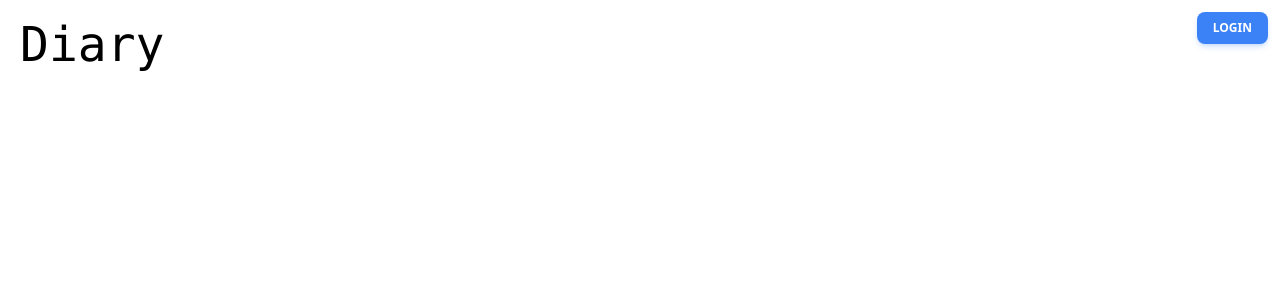
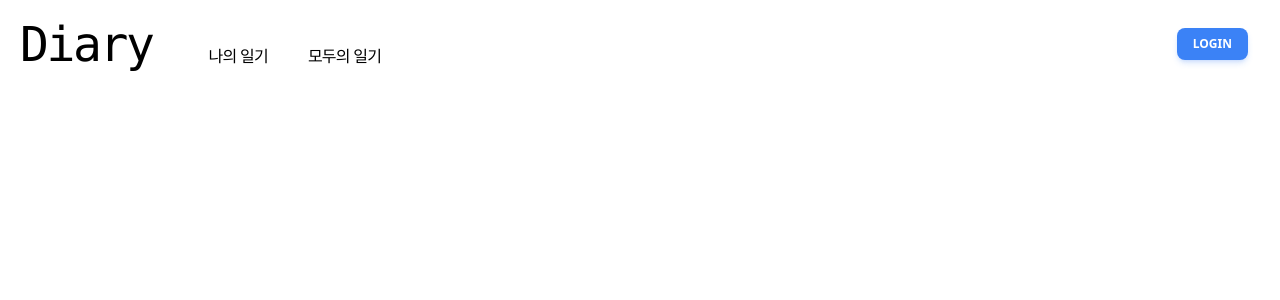
Before and after one commit to JIA-Team5-ReactProject/2023-DiaryApp-Team5, a React (Create React App) app: page / in a window 1280 px wide. Shown: the top 300 px of the page. Built offline with nearby package versions, Linux system fonts and the light colour scheme.

Commit message:
-Refactor: header component화 -Design: Header와 login-page 간단한 틀

```diff
--- a/src/App.js
+++ b/src/App.js
@@ -1,23 +1,14 @@
-import { useNavigate } from "react-router-dom";
+import Main from "./pages/Main";
+import Login from "./pages/Login";
+import { Route, Routes } from "react-router-dom";
 
 function App() {
-  let navigate = useNavigate();
   return (
-    <div className="font-mono">
-      <div className="flex">
-        <div className="flex-1 m-5 text-5xl">Diary</div>
-        <div>
-          <button
-            class="middle none center m-3 rounded-lg bg-blue-500 py-2 px-4 font-sans text-xs font-bold uppercase text-white shadow-md shadow-blue-500/20 transition-all hover:shadow-lg hover:shadow-blue-500/40 focus:opacity-[0.85] focus:shadow-none active:opacity-[0.85] active:shadow-none disabled:pointer-events-none disabled:opacity-50 disabled:shadow-none"
-            data-ripple-light="true"
-            onClick={() => {
-              navigate(""); //login페이지로 가기
-            }}
-          >
-            login
-          </button>
-        </div>
-      </div>
+    <div>
+      <Routes>
+        <Route path="/" element={<Main />} />
+        <Route path="/login" element={<Login />} />
+      </Routes>
     </div>
   );
 }
--- /dev/null
+++ b/src/components/Header.js
@@ -0,0 +1,37 @@
+import { useState } from "react";
+import { useNavigate } from "react-router-dom";
+
+function Header() {
+  let navigate = useNavigate();
+  let [whoDiary, setWhoDiary] = useState();
+  return (
+    <div>
+      <div className="flex m-5">
+        <div className="flex-none text-5xl tracking-tighter font-mono mr-14">
+          Diary
+        </div>
+        <div className="flex-1 flex tracking-tighter font-extralight">
+          <div className="flex-none mr-10 place-self-end hover:cursor-pointer">
+            나의 일기
+          </div>
+          <div className="flex-none mr-10 place-self-end hover:cursor-pointer">
+            모두의 일기
+          </div>
+        </div>
+        <div className="place-self-center">
+          <button
+            class="middle none center  mx-3 rounded-lg bg-blue-500 py-2 px-4 font-sans text-xs font-bold uppercase text-white shadow-md shadow-blue-500/20 transition-all hover:shadow-lg hover:shadow-blue-500/40 focus:opacity-[0.85] focus:shadow-none active:opacity-[0.85] active:shadow-none disabled:pointer-events-none disabled:opacity-50 disabled:shadow-none"
+            data-ripple-light="true"
+            onClick={() => {
+              navigate("/login"); //login페이지로 가기
+            }}
+          >
+            login
+          </button>
+        </div>
+      </div>
+    </div>
+  );
+}
+
+export default Header;
--- /dev/null
+++ b/src/pages/Login.js
@@ -0,0 +1,21 @@
+function Login() {
+  return (
+    <div className="bg-sky-500/50 fixed inset-0 flex">
+      <div className="flex-1"></div>
+      <div className="flex-1 flex">
+        <div className="flex-auto place-self-center">
+          <div className="bg-white h-96 w-80 p-10">
+            <h1>로그인</h1>
+            <input type="text" placeholder="Id" />
+            <input type="password" placeholder="password" />
+            <div></div>
+            <button>로그인</button>
+          </div>
+        </div>
+        <div className="flex-auto"></div>
+      </div>
+    </div>
+  );
+}
+
+export default Login;
--- /dev/null
+++ b/src/pages/Main.js
@@ -0,0 +1,11 @@
+import Header from "../components/Header";
+
+function Main() {
+  return (
+    <div>
+      <Header />
+    </div>
+  );
+}
+
+export default Main;
```
